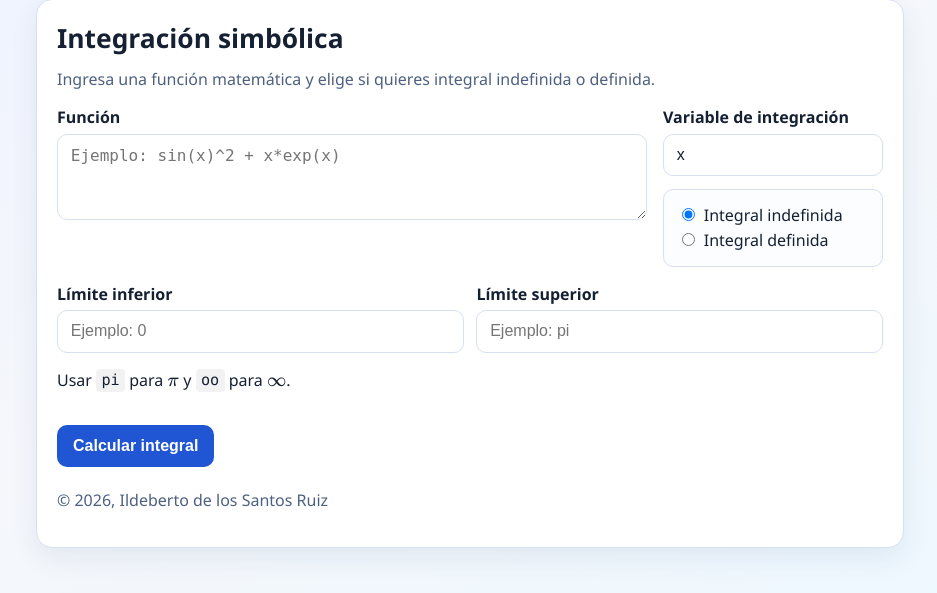
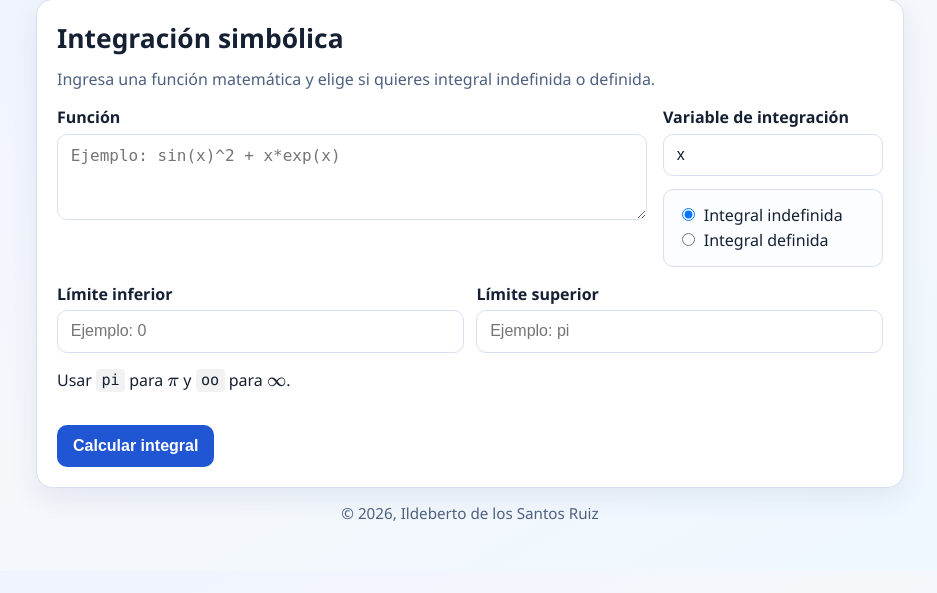
Before and after one commit to isantosruiz/integrador, a Flask app: page / in a window 1280 px wide. Shown: the part 33-626 px from the top of the page, without its empty margins (170-1107 px from the left). Run offline with Flask 3, Linux system fonts and the light colour scheme.

Commit message:
Update copyright section in index.html
Rearranged copyright section to improve layout.

```diff
--- a/api/templates/index.html
+++ b/api/templates/index.html
@@ -182,6 +182,10 @@
         font-family: ui-monospace, SFMono-Regular, Menlo, Monaco, Consolas, "Liberation Mono", monospace;
         font-size: 0.95em;
       }
+
+      #copyright { margin-top: 0.95rem; color: var(--muted); font-size: 0.95rem; display: flex; justify-content: center; text-align: center; }
+      #copyright p { margin: 0; }
+
     </style>
     <script>
       window.MathJax = {
@@ -251,11 +255,11 @@
           <div id="result-text" class="hint muted"></div>
           <div id="error" class="error"></div>
         </div>
-        <div id="copyright">
-          <br>
-          <p>&copy; 2026, Ildeberto de los Santos Ruiz</p>
-        </div>
       </section>
+      <div id="copyright">
+        <p>&copy; 2026, Ildeberto de los Santos Ruiz</p>
+      </div>
+
     </main>
 
     <script>
```
